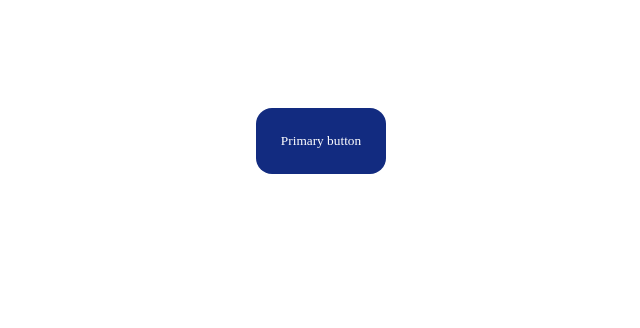
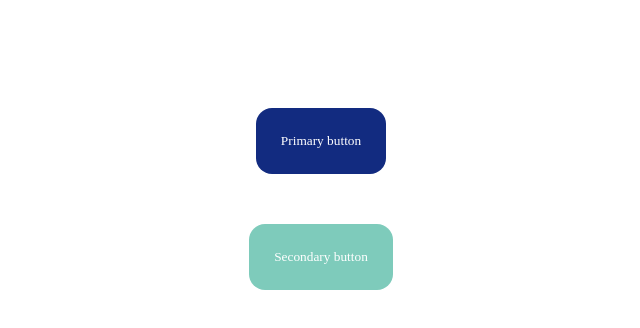
Before and after one commit to uxconsultingltd/figma-style-dictionary-test, a plain HTML site: page index.html in a window 1280 px wide. Shown: the whole page, without its empty margins (319-959 px from the left). Drawn offline with Linux system fonts and the light colour scheme.

Commit message:
Secondary btn added and css updated

```diff
--- a/index.html
+++ b/index.html
@@ -5,5 +5,7 @@
     </head>
     <body>
         <button class="cta__primary-button">Primary button</button>
+        <div class="margin-50"></div>
+        <button class="cta__secondary-button">Secondary button</button>
     </body>
 </html>
--- a/style.scss
+++ b/style.scss
@@ -16,3 +16,16 @@ body {
     padding: var(--space-margin-md);
     border:none;
 }
+
+.cta__secondary-button{
+    font-family:   var(--typography-des-font-family-text);
+    color: var(--colours-primary-text);
+    background-color: var(--colours-secondary-background);
+    border-radius: var(--border-radius-border-radius-xl);
+    padding: var(--space-margin-md);
+    border:none;
+}
+
+.margin-50 {
+    margin-top: 50px;
+}
```
Also changed, not shown: style.css.
